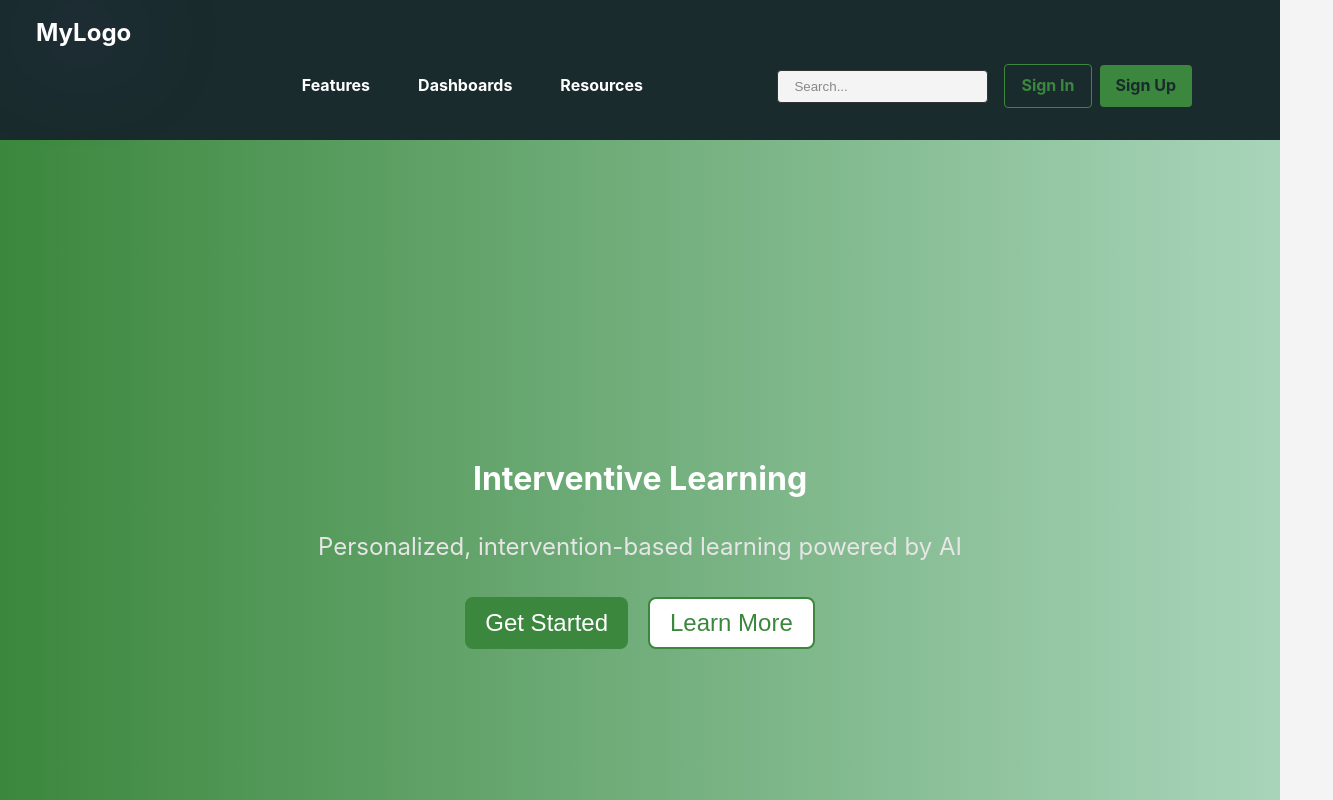
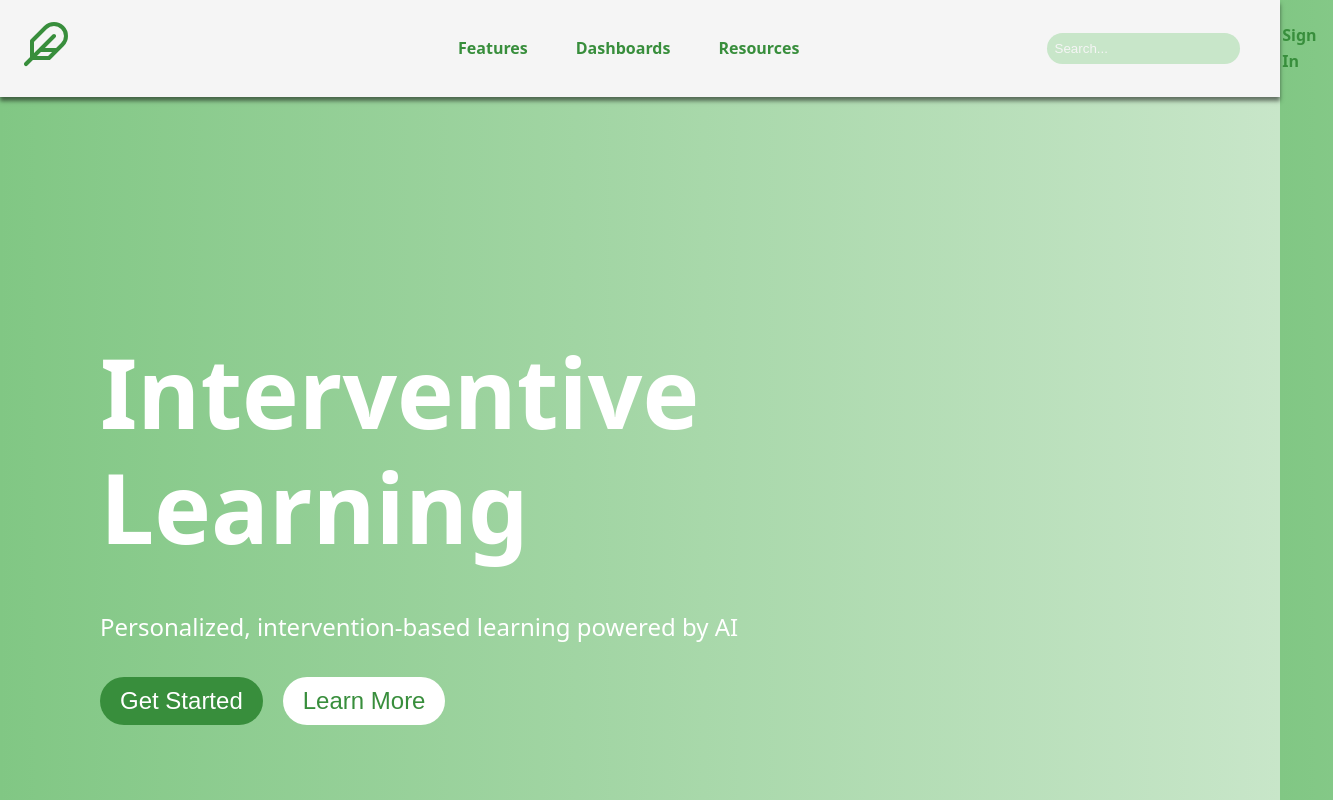
Before and after one commit to CPSfinal/CPS498-Interventive-Learning, a React (Vite) app in the folder frontend/: page / in a window 1280 px wide. Shown: the top 800 px of the page, 1333 px wide, since content can reach past the window. Built offline with nearby package versions, Linux system fonts and the light colour scheme.

Commit message:
Tweaked Main Nav Layout and Worked on Home Page Styles

```diff
--- a/frontend/src/Components_JS/Header.tsx
+++ b/frontend/src/Components_JS/Header.tsx
@@ -1,6 +1,7 @@
-import React from 'react';
-import { Link } from 'react-router-dom'; // Import Link from react-router-dom
-import '../Styles/Components/Header.scss'; // Import the SCSS for styling
+import React from "react";
+import { Link } from "react-router-dom"; // Import Link from react-router-dom
+import "../Styles/Components/Header.scss"; // Import the SCSS for styling
+import Logo from "../assets/Icon.svg"; // Import Logo
 
 const Header = () => {
   return (
@@ -8,7 +9,9 @@ const Header = () => {
       <div className="header-container">
         {/* Logo */}
         <div className="logo">
-          <Link to="/">MyLogo</Link>
+          <Link to="/">
+            <img src={Logo} alt="Interventive Learning Logo" />
+          </Link>
         </div>
 
         {/* Navigation */}
@@ -20,19 +23,31 @@ const Header = () => {
                 <ul>
                   <li>
                     <Link to="/#student-analytics">Student Analytics</Link>
-                    <p>Monitor student progress with detailed analytics and insights.</p>
+                    <p>
+                      Monitor student progress with detailed analytics and
+                      insights.
+                    </p>
                   </li>
                   <li>
                     <Link to="/#ai-platform">AI Features</Link>
-                    <p>Engage students with AI-driven assessments and learning modules.</p>
+                    <p>
+                      Engage students with AI-driven assessments and learning
+                      modules.
+                    </p>
                   </li>
                   <li>
                     <Link to="/#curriculum-tracking">Curriculum Tracking</Link>
-                    <p>Follow student progress across standards and proficiencies.</p>
+                    <p>
+                      Follow student progress across standards and
+                      proficiencies.
+                    </p>
                   </li>
                   <li>
                     <Link to="/#multi-language">Multi-Language Support</Link>
-                    <p>Offer assessments and learning modules in multiple languages.</p>
+                    <p>
+                      Offer assessments and learning modules in multiple
+                      languages.
+                    </p>
                   </li>
                 </ul>
               </div>
@@ -64,16 +79,9 @@ const Header = () => {
 
         {/* Search, Sign-in, and Sign-up */}
         <div className="actions">
-          <input
-            type="text"
-            placeholder="Search..."
-            className="search-bar"
-          />
+          <input type="text" placeholder="Search..." className="search-bar" />
           <Link to="/signin" className="sign-in">
             Sign In
-          </Link>
-          <Link to="/signup" className="sign-up">
-            Sign Up
           </Link>
         </div>
       </div>
--- a/frontend/src/Styles/Components/App.scss
+++ b/frontend/src/Styles/Components/App.scss
@@ -1,7 +1,6 @@
-@use 'sass:color';
-@use '../variables' as *;
+@use "sass:color";
+@use "../variables" as *;
 /* Ensure the app spans the entire viewport */
-
 
 /* Logo styles */
 .logo {
@@ -28,5 +27,4 @@
   .logo {
     height: 4em; /* Adjust logo size */
   }
-
 }
--- a/frontend/src/Styles/Components/Footer.scss
+++ b/frontend/src/Styles/Components/Footer.scss
@@ -1,7 +1,10 @@
-@use 'sass:color';
-@use '../variables' as *;
+@use "sass:color";
+@use "../variables" as *;
 
 .footer {
+  display: flex;
+  align-items: center;
+
   background-color: $footer-background; /* Dark footer background */
   color: $footer-text-color; /* Light gray text */
   padding: $spacing-medium; /* Medium spacing for padding */
@@ -11,6 +14,7 @@
     display: flex;
     justify-content: space-between; /* Spread content evenly */
     align-items: center;
+    width: 100%;
     max-width: 1200px;
     margin: 0 auto; /* Center content within the page */
 
@@ -21,7 +25,7 @@
     }
 
     .github-link {
-      color: $footer-link-color; /* White link text */
+      color: $footer-text-color; /* White link text */
       text-decoration: none;
       display: flex;
       align-items: center;
--- a/frontend/src/Styles/Components/Header.scss
+++ b/frontend/src/Styles/Components/Header.scss
@@ -1,28 +1,25 @@
-@use '../variables' as *;
-@use 'sass:color';
+@use "../variables" as *;
+@use "sass:color";
 
 .header {
   background-color: $header-background; // Dark background
-  position: sticky; /* Keeps the header fixed while scrolling */
   top: 0; /* Ensures it stays at the top of the page */
   z-index: 1000; /* Ensures the header stays above other elements */
-  width: 100%; /* Ensures the header spans the entire width */
-  padding: .25rem 0; /* Top and bottom padding for spacing */
-  box-shadow: $shadow-color; /* Optional shadow for visibility */
-
+  padding: 12px 24px; /* Top and bottom padding for spacing */
+  box-shadow: 0px 4px 4px rgba(0, 0, 0, 0.5);
 
   .header-container {
     display: flex;
     justify-content: space-between;
     align-items: center;
-    width: 100%;
-    padding-top: 2rem;
-    height: 100px;
-    max-width: 1200px;
+    max-height: 73px;
 
     .logo {
-      font-size: 1.5rem;
-      font-weight: bold;
+      padding: 0;
+      display: flex;
+      justify-content: start;
+      align-items: center;
+      width: 17%;
 
       a {
         text-decoration: none;
@@ -31,6 +28,11 @@
     }
 
     .nav-menu {
+      width: 76%;
+      display: flex;
+      justify-content: center;
+      align-items: center;
+
       ul {
         display: flex;
         list-style: none;
@@ -98,14 +100,15 @@
     .actions {
       display: flex;
       align-items: center;
+      width: 17%;
 
       .search-bar {
-        border: 1px solid $border-color;
-        background-color: $background-color;
+        background-color: $search-background-color;
+        border: none;
         color: $text-color;
-        padding: 0.5rem 1rem;
-        border-radius: 4px;
-        margin-right: 1rem;
+        padding: 0.5rem 0.5rem;
+        border-radius: 100px;
+        margin-right: 2em;
 
         &::placeholder {
           color: $secondary-text-color;
@@ -126,7 +129,7 @@
       .sign-in {
         color: $button-color;
         background-color: transparent;
-        border: 1px solid $button-color;
+        border: none;
         margin-right: 0.5rem;
       }
 
--- a/frontend/src/Styles/Pages/HomePage.scss
+++ b/frontend/src/Styles/Pages/HomePage.scss
@@ -1,17 +1,24 @@
 // Import variables and globals
-@use '../variables' as *;
-@use 'sass:color';
+@use "../variables" as *;
+@use "sass:color";
+
+body {
+  background: linear-gradient(
+    to right,
+    $primary-color,
+    $secondary-color
+  ); /* Add a gradient background */
+}
 
 // Root container for HomePage
 .home-page {
   font-family: $font-family-base;
   color: $text-color;
-  min-height: 100vh;
-  width: 100%;
+  height: 100vh;
   display: flex;
-  justify-content: center;
+  justify-content: space-between;
   align-items: center;
-  margin: 0;
+  margin: 0px 80px;
   text-align: center;
 }
 
@@ -24,7 +31,9 @@
   width: 90%; // Responsive width
 
   h1 {
-    font-size: $font-size-large;
+    font-size: 96px;
+    text-align: start;
+    line-height: 120%;
     margin-bottom: $spacing-medium;
     color: $light-text-color;
   }
@@ -32,7 +41,15 @@
   p {
     font-size: $font-size-medium;
     margin-bottom: $spacing-large;
-    color: color.adjust($light-text-color, $lightness: -10%);
+    color: $light-text-color;
+  }
+
+  .hero-details {
+    display: flex;
+    flex-direction: column;
+    justify-content: start;
+    align-items: start;
+    max-width: 720px;
   }
 
   .buttons {
@@ -43,7 +60,7 @@
     button {
       padding: $spacing-small $spacing-medium;
       font-size: $font-size-medium;
-      border-radius: 8px;
+      border-radius: 100px;
       border: none;
       cursor: pointer;
       transition: background-color 0.3s, color 0.3s;
@@ -60,7 +77,6 @@
       &.secondary-button {
         background: $alt-button-color;
         color: $button-color;
-        border: 2px solid $button-color;
 
         &:hover {
           background-color: $button-color;
--- a/frontend/src/Styles/index.scss
+++ b/frontend/src/Styles/index.scss
@@ -1,7 +1,6 @@
 // Import variables and globals
-@use './variables' as *;
-@use './globals' as *;
-
+@use "./variables" as *;
+@use "./globals" as *;
 
 #root {
   width: 100vw; /* Full width of the viewport */
@@ -10,5 +9,4 @@
   flex-direction: column; /* Stack content vertically */
   padding: 0; /* Remove padding to avoid extra spacing */
   box-sizing: border-box; /* Include padding in width and height calculations */
-  background: linear-gradient(to right, $primary-color, $secondary-color); /* Add a gradient background */
 }
--- a/frontend/src/Styles/variables.scss
+++ b/frontend/src/Styles/variables.scss
@@ -1,45 +1,49 @@
-@use 'sass:color';
+@use "sass:color";
 // Color Palette
-$primary-color: #3B873D;
-$secondary-color: #A8D5BA;
-$tirtiary-color: #83C19E;
-$accent-color: #F7E64B; // Orange
+$primary-color: #81c784;
+$secondary-color: #c8e6c9;
+$tirtiary-color: #83c19e;
+$accent-color: #f7e64b; // Orange
 $background-color: #f4f4f4; // Light Gray Background
+$search-background-color: #c8e6c9;
 
 // Main Text Colors
 $text-color: #333; // Dark Gray
-$secondary-text-color: #888; // Light Gray
+$secondary-text-color: #f5f5f5; // Light Gray
 $light-text-color: #fff; // White
 
 // Font and Typography
-$font-family-base: 'Inter', system-ui, Avenir, Helvetica, Arial, sans-serif;
+$font-family-base: "Montserrat", system-ui, Avenir, Helvetica, Arial, sans-serif;
 $font-size-base: 16px;
 $font-size-large: 2rem;
 $font-size-medium: 1.5rem;
 
 // Buttons
-$button-color: $primary-color; // Purple
+$button-color: #388e3c; // Purple
 $button-text-color: $light-text-color; // White
 $alt-button-color: $light-text-color; // Green
 $button-secondary-color: $accent-color; // Yellow
 $logout-button-color: #ff0000; // Red
 $logout-button-text-color: $light-text-color; // White
-$button-hover-color: color.adjust($button-color, $lightness: -10%); // Button hover effect
+$button-hover-color: color.adjust(
+  $button-color,
+  $lightness: -10%
+); // Button hover effect
 
 //shadows & borders
 $shadow-color: rgba(0, 0, 0, 0.1); // Shadow color
-$drop-shadow: drop-shadow(0 0 2em #646cffaa); // Drop shadow effect
+$drop-shadow: drop-shadow(0 0 2em #000000); // Drop shadow effect
 $reaction-drop-shadow: drop-shadow(0 0 2em #61dafbaa); // Drop shadow effect
 $border-color: #333; // Light Gray border color
 $alt-border-color: #ccc; // Light Gray border color
 
 //Header
-$header-background: #1A2B2D;
-$header-text-color: #ffffff;
+$header-background: #f5f5f5;
+$header-text-color: #388e3c;
 
 //Footer
-$footer-background: #1A2B2D;
-$footer-text-color: #888;
+$footer-background: #ffffff00;
+$footer-text-color: #424242;
 $footer-font-size: 0.9rem;
 $footer-link-color: #ffffff;
 
--- a/frontend/src/pages/HomePage.tsx
+++ b/frontend/src/pages/HomePage.tsx
@@ -1,19 +1,22 @@
-import React from 'react';
-import '../Styles/Pages/HomePage.scss'; // Import the SCSS for styling
+import React from "react";
+import "../Styles/Pages/HomePage.scss"; // Import the SCSS for styling
 
 const HomePage: React.FC = () => {
   return (
     <div className="home-page">
       <main className="home-main">
-        <h1>Interventive Learning</h1>
-        <p>Personalized, intervention-based learning powered by AI</p>
-        <div className="buttons">
-          <button className="primary-button">Get Started</button>
-          <button className="secondary-button">Learn More</button>
+        <div className="hero-details">
+          <h1>Interventive Learning</h1>
+          <p>Personalized, intervention-based learning powered by AI</p>
+          <div className="buttons">
+            <button className="primary-button">Get Started</button>
+            <button className="secondary-button">Learn More</button>
+          </div>
         </div>
+        <div className="home-icon"></div>
       </main>
     </div>
   );
-}
+};
 
 export default HomePage;
```
Also changed, not shown: frontend/src/assets/Icon.svg (added).
